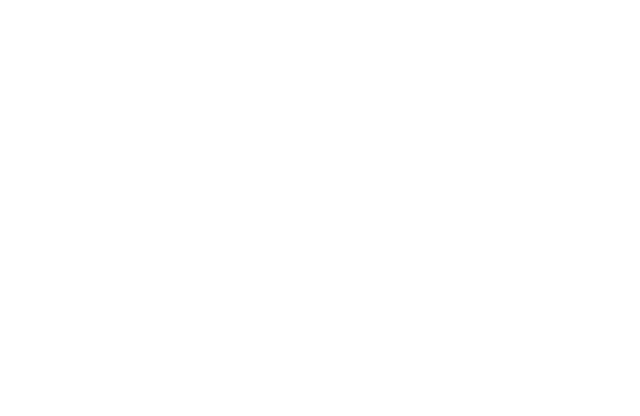
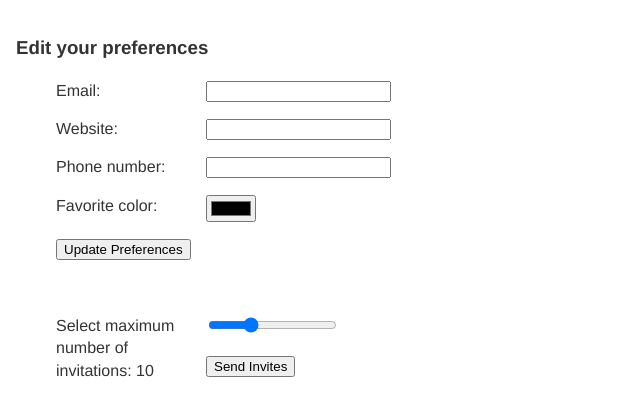
Before and after one commit to Dr3wsky/The-Odin-Project-Foundations, a plain HTML site: page html/forms/controls/html5-controls.html in a window 1280 px wide. Shown: the whole page, without its empty margins (0-640 px from the left). Drawn offline with Linux system fonts and the light colour scheme.

Commit message:
advanced form controls practice

```diff
--- a/html/forms/controls/controls-stylesheet.css
+++ b/html/forms/controls/controls-stylesheet.css
@@ -22,3 +22,10 @@ button {
   height: 20px;
   width: 100px;
 }
+
+label{
+  float: left;
+  clear: left;
+  width: 150px;
+  text-align: left; /*Change to right here if you want it close to the inputs*/
+}
--- a/html/forms/controls/html5-controls.html
+++ b/html/forms/controls/html5-controls.html
@@ -0,0 +1,65 @@
+<!DOCTYPE html>
+<html lang="en-US">
+  <head>
+    <meta charset="utf-8">
+    <meta name="viewport" content="width=device-width">
+    <link href="controls-stylesheet.css" rel="stylesheet" type="text/css">
+    <title>Form Structure Assessment 1</title>
+  </head>
+  <body>
+    <form method="post">
+    <h3>Edit your preferences</h3>
+    <ul>
+      <li>
+        <label for="e-mail">Email:</label>
+        <input type="email" id="e-mail" name="email">
+      </li>
+      <li>
+        <label for="website">Website:</label>
+        <input type="url" name="web-address" id="website">
+      </li>
+      <li>
+        <label for="phone">Phone number:</label>
+        <input type="tel" name="phone-num" id="phone">
+      </li>
+      <li>
+        <label for="fave-color">Favorite color:</label>
+        <input type="color" name="color" id="fave-color">
+      </li>
+      <li>
+        <input type="submit" value="Update Preferences">
+      </li>
+    </ul>
+  </form>
+  <br>
+  <form action="post">
+    <ul>
+        <li>
+            <label for="max-invite" class="num-invite">Select maximum number of invitations: 10</label>
+            <input
+                type="range"
+                name="num-invites"
+                id="max-invite"
+                min="1"
+                max="30"
+                step="1"
+                value="10">
+        </li>
+        <li class="send-invites">
+            <input type="submit" value="Send Invites" id="send-invites">
+        </li>
+        <script>
+            const guests = document.getElementsByClassName("num-invite");
+            let numGuests = document.getElementById("max-invite");
+            numGuests.oninput = () => guests[0].innerHTML = `Select maximum number of invitations: ${numGuests.value}`;
+
+            function updateGuests() {
+                guests[0].innerHTML = `Select maximum number of invitations: ${e.target.value}`;
+            };
+
+            // document.getElementsByClassName("guests").appendChild(invites);
+            // numGuests.addEventListener("input", (e) => invites.innerHTML = `${num-invites}`)
+        </script>
+      </ul>
+  </form>
+</body>
```
